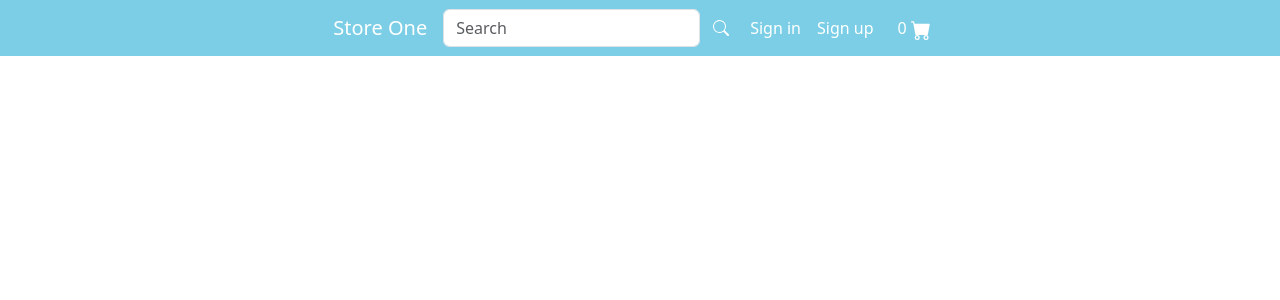
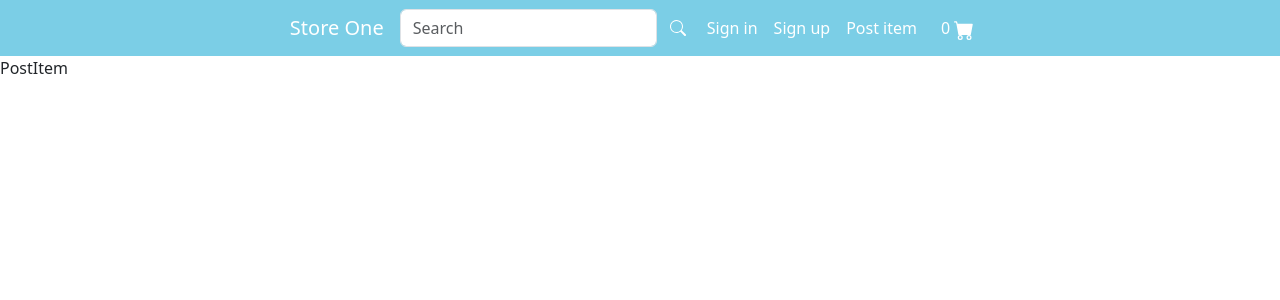
Before and after one commit to Alanav29/proyectoFrontEndAvanzadoEcommerce, a React (Vite) app: page /postItem in a window 1280 px wide. Shown: the top 300 px of the page. Built offline with nearby package versions, Linux system fonts and the light colour scheme.

Commit message:
se agrego pagina postitem

```diff
--- a/src/App.jsx
+++ b/src/App.jsx
@@ -9,6 +9,7 @@ import ResultsOfSearch from './pages/ResultOfSearch'
 import SignIn from './pages/SignIn'
 import SignUp from './pages/SignUp'
 import Cart from './pages/Cart'
+import PostItem from './pages/PostItem'
 
 function App () {
   const [items] = useState([
@@ -61,6 +62,7 @@ function App () {
         <Route path='/results' element={<ResultsOfSearch items={resultsOfNavbarSearch} />} />
         <Route path='/signIn' element={<SignIn />} />
         <Route path='/signUp' element={<SignUp />} />
+        <Route path='/postItem' element={<PostItem />} />
         <Route path='/cart' element={<Cart cart={cart} />} />
       </Routes>
     </Router>
--- a/src/components/Navbar.jsx
+++ b/src/components/Navbar.jsx
@@ -40,6 +40,7 @@ const Navbar = ({ items, onAction, cart }) => {
         </form>
         <Link to='/signIn'><div className='px-2 whiteText menuItem'>Sign in</div></Link>
         <Link to='/signUp'><div className='px-2 whiteText menuItem'>Sign up</div></Link>
+        <Link to='/postItem'><div className='px-2 whiteText menuItem'>Post item</div></Link>
         <Link className='d-flex mx-3' to='/cart'>
           <div className='whiteText me-1'>{`${cart.length}`}</div>
           <span className='whiteText menuItem'>
--- /dev/null
+++ b/src/pages/PostItem.jsx
@@ -0,0 +1,9 @@
+import React from 'react'
+
+const PostItem = () => {
+  return (
+    <div>PostItem</div>
+  )
+}
+
+export default PostItem
```
